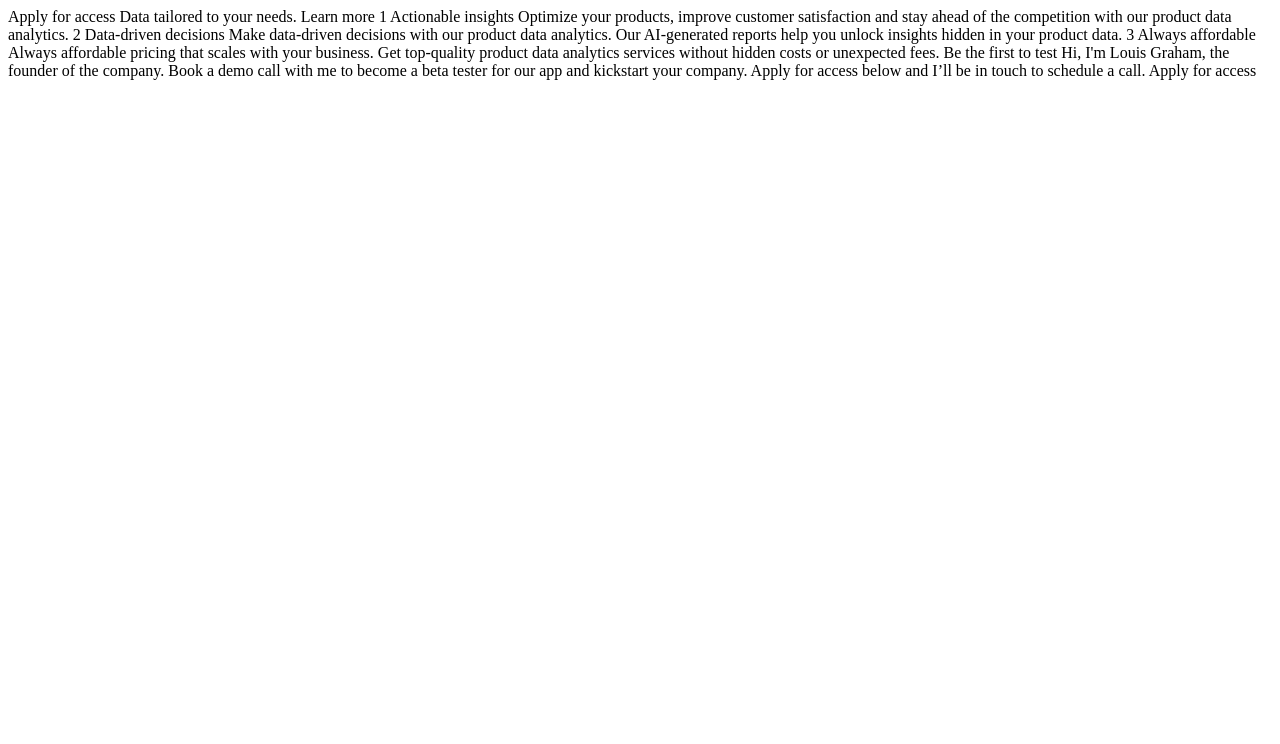
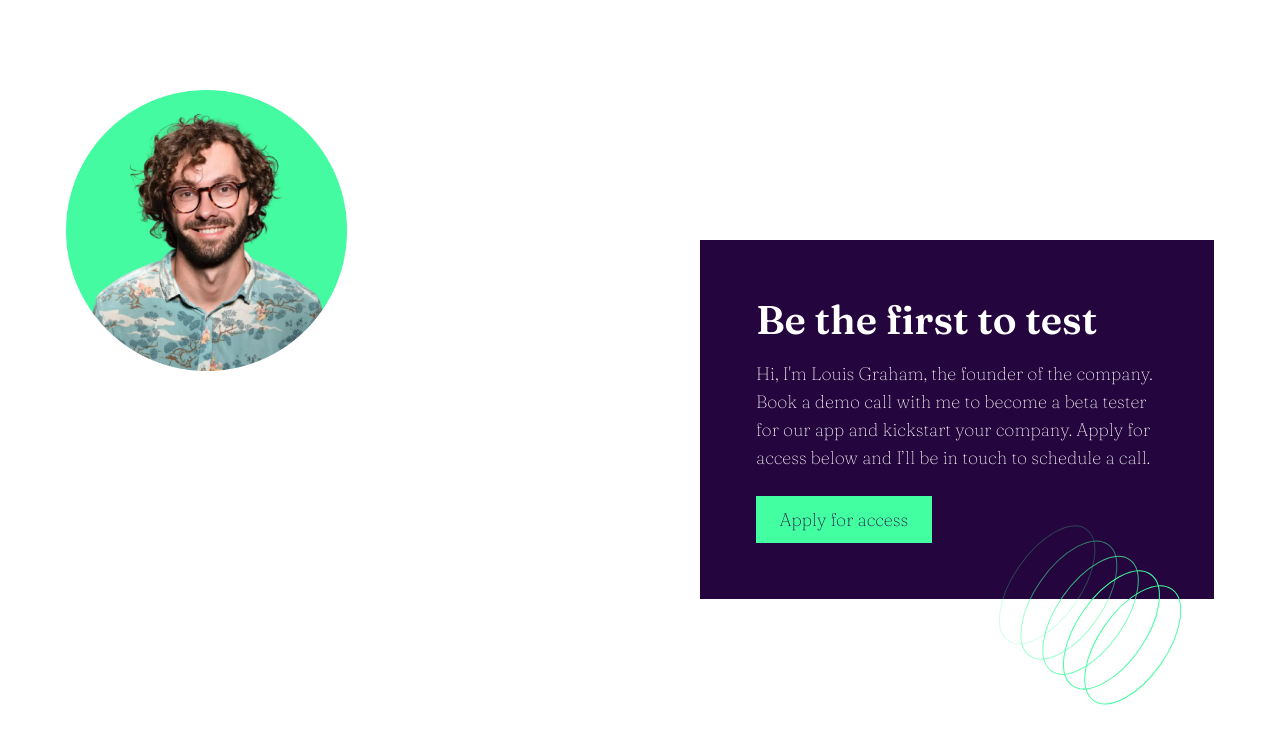
Before and after one commit to matehc/workit__frontendmentor, a plain HTML site: page index.html in a window 1280 px wide. Drawn offline with Linux system fonts and the light colour scheme.

Commit message:
wip: added mobile and tablet view for founder section

```diff
--- a/index.html
+++ b/index.html
@@ -6,10 +6,37 @@
 
   <link rel="icon" type="image/png" sizes="32x32" href="./assets/images/favicon-32x32.png">
 
+  <link rel="stylesheet" href="/styles.css">
+
   <title>Frontend Mentor | Workit landing page</title>
 </head>
 <body>
 
+
+
+
+
+  <section class="wrapper about-founder-section">
+    <div class="about__content">
+      <img src="/assets/images/image-founder.webp" alt="Image of Workit founder, Louis Graham" class="image__founder" />
+
+    <div class="about__container">
+      <h2 class="about__heading">Be the first to test</h2>
+      <p class="about__text">
+        Hi, I'm Louis Graham, the founder of the company. Book a demo call with me to become a
+        beta tester for our app and kickstart your company. Apply for access below and I’ll be
+        in touch to schedule a call.
+      </p>
+      <a href="#" class="btn about-btn">
+        Apply for access
+      </a>
+
+      <img src="/assets/images/bg-pattern-3.svg" alt="decorative image of spiral cirlce or rings" class="about__rings">
+    </div>
+    </div>
+  </section>
+
+<!--
   Apply for access
 
   Data tailored to your needs.
@@ -36,14 +63,11 @@
 
   Always affordable pricing that scales with your business. Get top-quality product data
   analytics services without hidden costs or unexpected fees.
+ -->
 
-  Be the first to test
 
-  Hi, I'm Louis Graham, the founder of the company. Book a demo call with me to become a
-  beta tester for our app and kickstart your company. Apply for access below and I’ll be
-  in touch to schedule a call.
 
-  Apply for access
+
 
 </body>
 </html>
--- a/styles.css
+++ b/styles.css
@@ -1,6 +1,16 @@
 @import url('https://fonts.googleapis.com/css2?family=Fraunces:wght@100;600&display=swap');
 
 
+/* RESETS FOR ALL ELEMENT */
+*,
+*::before,
+ *::after {
+    margin: 0;
+    padding: 0;
+    box-sizing: border-box;
+}
+
+/* VARIABLES */
 :root {
     /* COLORS */
     --main-color: hsl(273, 85%, 13%);
@@ -22,4 +32,138 @@
 
 body {
     font-family: 'Fraunces', serif;
+    font-size: 18px;
 }
+
+.btn {
+    background-color: var(--accent-color);
+    color: var(--main-color);
+}
+
+.btn:hover{
+    background-color: var(--main-color);
+    color: var(--accent-color);
+    border: 1px solid var(--accent-color);
+}
+
+a {
+    text-decoration: none;
+}
+
+a:visited {
+    color: var(--main-color);
+}
+
+/* h2 {
+    font-size: 2rem;
+font-size: clamp(2rem, 0.943661971830986rem + 4.507042253521126vw, 5rem);
+} */
+
+/*
+================
+#ABOUT SECTION
+================
+*/
+
+
+.about-founder-section{
+    margin-block-start: 100px;
+    margin-block-end: 74px;
+}
+
+.wrapper {
+    width: 91.5%;
+    margin:0 auto;
+}
+
+.about__content {
+    position: relative;
+    display: flex;
+    flex-direction: column;
+}
+
+.image__founder {
+    position: absolute;
+    top: 0;
+    width: 281px;
+    height: 281px;
+    left: 50%;
+    transform: translateX(-50%);
+    z-index: -2;
+}
+
+.about__container{
+    padding: 32px;
+    display: flex;
+    flex-direction: column;
+    justify-content: center;
+    align-items: center;
+    color: var(--text-color-2);
+    background-color: var(--main-color);
+    margin-block-start: 240px;
+}
+
+.about__heading {
+    margin-block-end: 16px;
+    line-height: 48px;
+}
+
+.about__text {
+    margin-block-end: 24px;
+    line-height: 28px;
+    text-align: center;
+}
+
+.about-btn {
+    padding: 12px 23.5px;
+}
+
+.about__rings{
+    position: absolute;
+    display: none;
+}
+
+
+
+@media (min-width: 37.5em) {
+    .wrapper{
+        width: 89.7%
+    }
+
+    .about__content {
+        flex: unset;
+    }
+
+    .about__container {
+        position: relative;
+        padding: 56px 56px;
+        width: 514px;
+        margin-left: auto;
+    }
+
+    .image__founder {
+        top: 90px;
+        left: 0;
+        transform: unset;
+    }
+
+    .about__heading,
+    .about-btn {
+        margin-right: auto;
+    }
+
+    .about__heading {
+        font-size: 2.5rem;
+    }
+
+    .about__text
+    {
+        text-align: start;
+    }
+
+    .about__rings {
+        top: 269px;
+        right: 12.69px;
+        display: block;
+    }
+}
```
